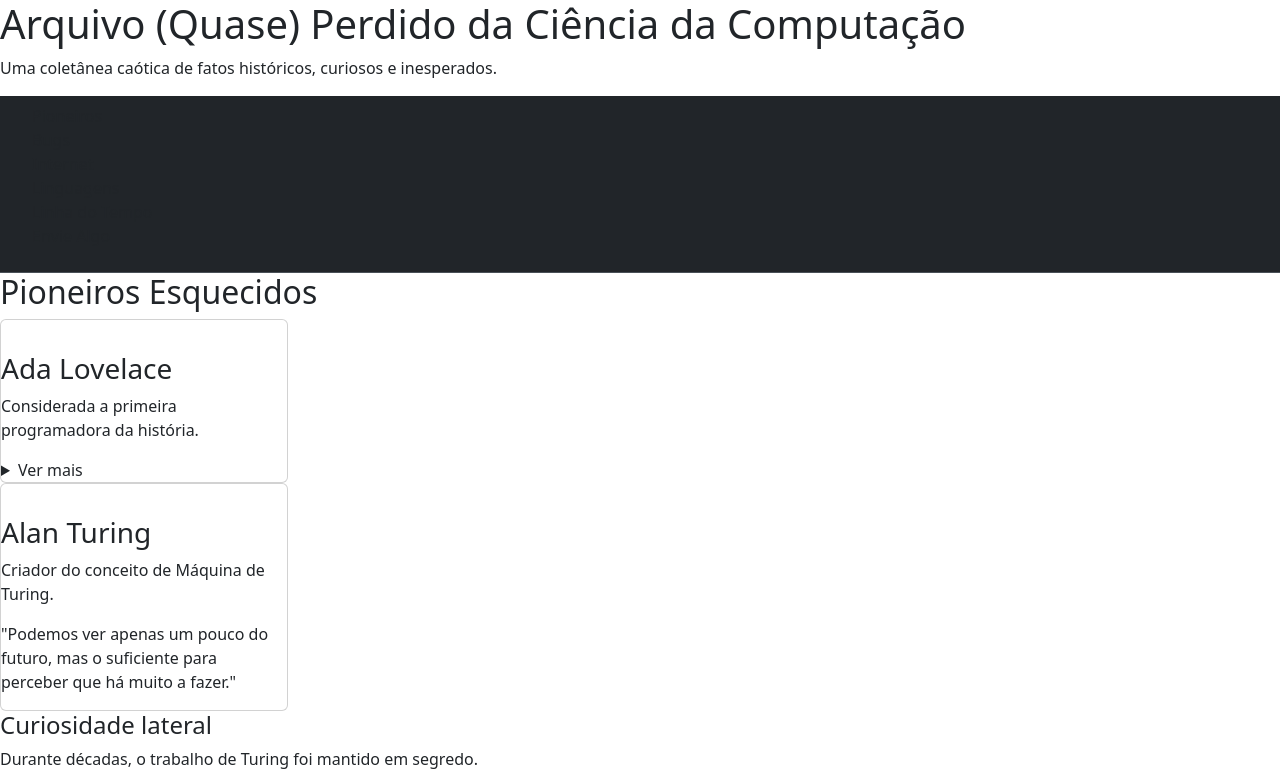
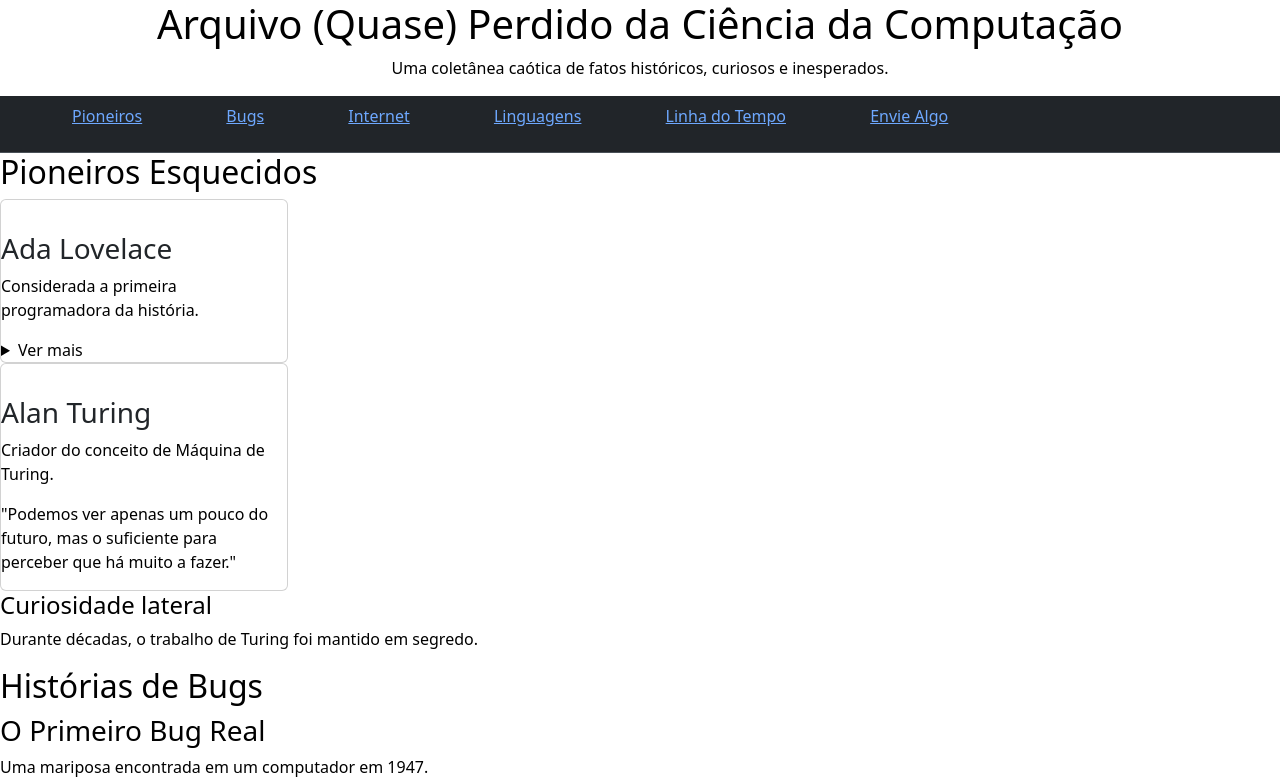
Before and after one commit to guilherme21577/FrontEnd_2026, a plain HTML site: page ativdade css/indexm.html in a window 1280 px wide. Shown: the top 784 px of the page. Drawn offline with nearby package versions, Linux system fonts and the light colour scheme.

Commit message:
Update indexm.html

```diff
--- a/ativdade css/indexm.html
+++ b/ativdade css/indexm.html
@@ -21,14 +21,34 @@
 
     <nav class="navbar bg-dark border-bottom border-body" data-bs-theme="dark">
         <ul>
-        <a class="nav-link" href="#pioneiros">Pioneiros</a>
-            <a class="nav-link"href="#bugs">Bugs</a>
-            <a class="nav-link" href="#internet">Internet</a>
-            <a class="nav-link" href="#linguagens">Linguagens</a>
-            <a class="nav-link" href="#linha-do-tempo">Linha do Tempo</a>
-           <a class="nav-link" href="#formulario">Envie Algo</a>
+
+        <a class="n" href="#pioneiros">Pioneiros</a>
+            <a class="n" href="#bugs">Bugs</a>
+            <a class="n" href="#internet">Internet</a>
+            <a class="n" href="#linguagens">Linguagens</a>
+            <a class="n" href="#linha-do-tempo">Linha do Tempo</a>
+            <a class="n" href="#formulario">Envie Algo</a>
         </ul>
     </nav>
+
+<style>
+.n{
+margin: 20px;
+padding: 20px;
+
+
+
+}
+*{
+    color: rgb(0, 0, 0);
+
+}
+#topo{
+text-align: center;
+
+}
+
+</style>
 
     <main>
 
@@ -627,3 +647,7 @@ CON CON
 
 </body>
 </html>
+
+</body>
+
+</html>
```
